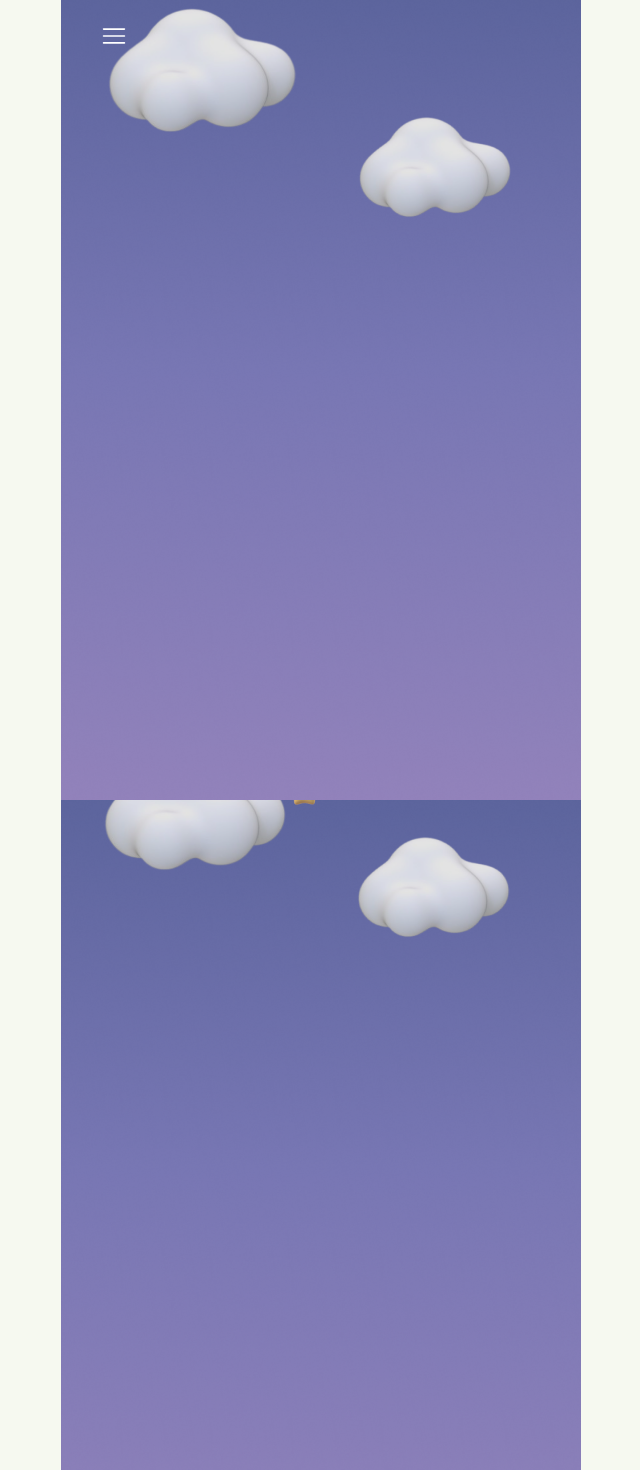
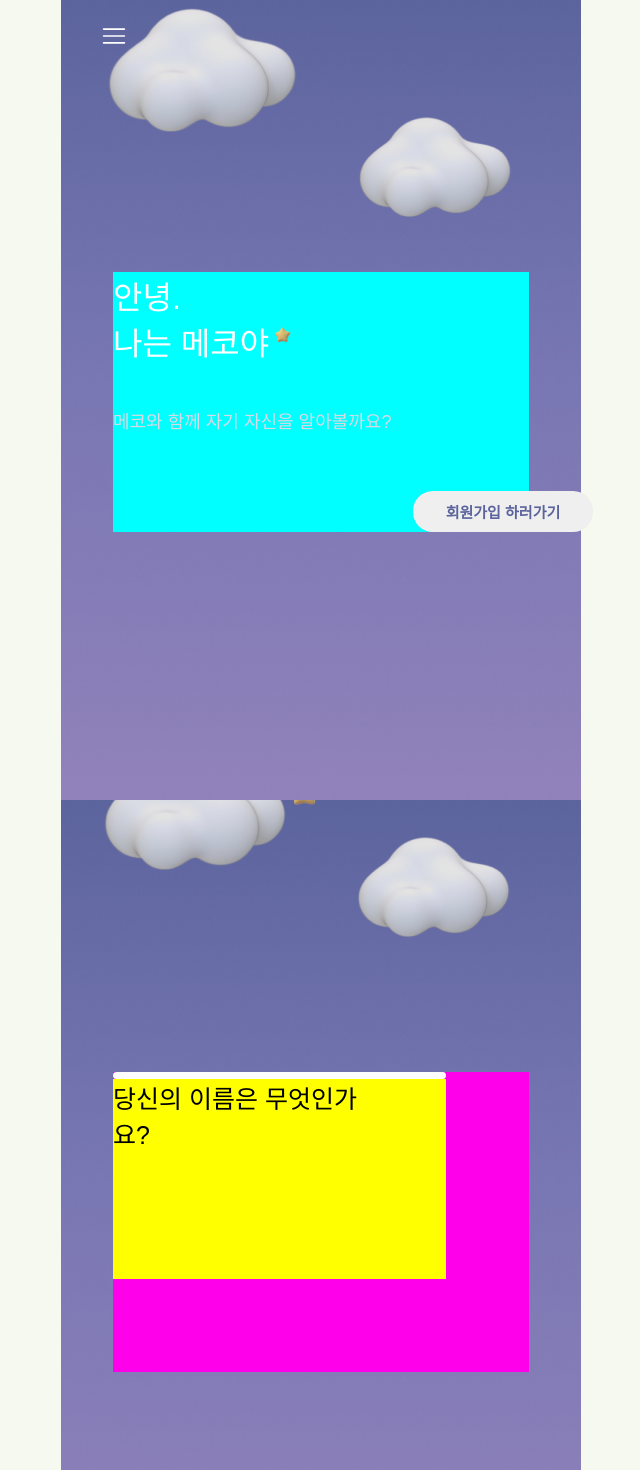
Before and after one commit to hackathon1team/hackathon1_fe, a React (Vite) app: page /signUp in a window 1280 px wide. Shown: the top 1470 px of the page, without its empty margins (319-959 px from the left). Built offline with nearby package versions, Linux system fonts and the light colour scheme.

Commit message:
Design : 회원가입 페이지

```diff
--- a/src/pages/logIn/logInPage.jsx
+++ b/src/pages/logIn/logInPage.jsx
@@ -1,29 +1,35 @@
-
-import styled from 'styled-components'
-import { BackGroundImg } from '../../styles/common'
-import Background from '../../assets/Img/backgroundImg/logInStatistics.png'
-import Meco from '../../assets/Img/LogInImg/Meco.png'
+import styled from 'styled-components';
+import { BackGroundImg } from '../../styles/common';
+import Background from '../../assets/Img/backgroundImg/logInStatistics.png';
+import Meco from '../../assets/Img/LogInImg/Meco.png';
 
 function LogInPage() {
-	return <BackImg>
+    return (
+        <BackImg>
             <Box>
                 <TopBox>
-	<LogoBox>
-		로고
-	</LogoBox>
+                    <LogoBox>로고</LogoBox>
                     <MecoImg src={Meco} alt="" />
                 </TopBox>
                 <MiddleBox>
-<LogInInput type='text' name='' placeholder='아이디를 입력하세요'/>
-<LogInInput type='password' name='' placeholder='비밀번호를 입력하세요'/>
+                    <LogInInput
+                        type="text"
+                        name=""
+                        placeholder="아이디를 입력하세요"
+                    />
+                    <LogInInput
+                        type="password"
+                        name=""
+                        placeholder="비밀번호를 입력하세요"
+                    />
                 </MiddleBox>
                 <BottomBox>
-<LogInBt  type="Button" value="로그인"/>
-<LogInBt  type="Button" value="가입하러 가기"/>
+                    <LogInBt type="Button" value="로그인" />
+                    <LogInBt type="Button" value="가입하러 가기" />
                 </BottomBox>
             </Box>
-
         </BackImg>
+    );
 }
 export default LogInPage;
 
@@ -31,7 +37,7 @@ const BackImg = styled.div`
     ${BackGroundImg(Background)}
     display: flex;
     justify-content: center;
-`
+`;
 
 const Box = styled.div`
     margin-top: 50px;
@@ -40,7 +46,7 @@ height: 500px;
     display: flex;
     flex-direction: column;
     align-items: center;
-`
+`;
 
 const TopBox = styled.div`
     width: 60%;
@@ -49,16 +55,16 @@ margin-top: 20px;
     display: flex;
     justify-content: space-between;
     align-items: center;
-`
+`;
 const MecoImg = styled.img`
-width:56px;
-height:103px;
-`
+    width: 56px;
+    height: 103px;
+`;
 const LogoBox = styled.div`
     width: 30%;
     height: 30px;
     font-size: 30px;
-`
+`;
 const MiddleBox = styled.div`
     width: 75%;
     height: 150px;
@@ -66,8 +72,8 @@ display: flex;
     justify-content: space-between;
     align-items: center;
     justify-content: center;
-flex-direction:column;
-`
+    flex-direction: column;
+`;
 
 const BottomBox = styled.div`
     width: 75%;
@@ -76,35 +82,37 @@ display: flex;
     justify-content: space-between;
     align-items: center;
     justify-content: center;
-flex-direction:column;
-`
+    flex-direction: column;
+`;
 const LogInInput = styled.input`
-    border:0px;
-    width:254px;
-    height:43px;
-    border-radius:10px;
-    font-size:12px;
+    border: 0px;
+    width: 254px;
+    height: 43px;
+    border-radius: 10px;
+    font-size: 12px;
     padding-left: 10px;
-    padding-right:50px;
-    background-color:#6A6B9D;
+    padding-right: 50px;
+    background-color: #6a6b9d;
     font-size: 16px;
-	margin-bottom:20px;
-    &::placeholder{
+    margin-bottom: 20px;
+    &::placeholder {
         color: #edecec;
         opacity: 70%;
     }
-    &:focus {outline: none;}
-`
+    &:focus {
+        outline: none;
+    }
+`;
 const LogInBt = styled.input`
-    border:0px;
-    width:254px;
-    height:43px;
-    border-radius:10px;
-    font-size:16px;
-    background-color: #65628B;
+    border: 0px;
+    width: 254px;
+    height: 43px;
+    border-radius: 10px;
     font-size: 16px;
-	color:#FFFFFF;
-	margin-bottom:24px;
-	padding-top:3px;
+    background-color: #65628b;
+    font-size: 16px;
+    color: #ffffff;
+    margin-bottom: 24px;
+    padding-top: 3px;
     cursor: pointer;
-`
+`;
--- a/src/pages/signUp/signUpPage.jsx
+++ b/src/pages/signUp/signUpPage.jsx
@@ -2,12 +2,32 @@ import styled from 'styled-components';
 import Background from '../../assets/Img/backgroundImg/signUp_1.png';
 import Background1 from '../../assets/Img/backgroundImg/signUp_2.png';
 import { BackGroundImg } from '../../styles/common';
+import Star from '../../assets/Img/signUpImg/star.png';
 
 function SignUpPage() {
     return (
         <>
-            <BackImg></BackImg>
-            <BackImg1></BackImg1>
+            <BackImg>
+                <Box>
+                    <TopBox>
+                        안녕.
+                        <br />
+                        나는 메코야
+                        <StarImg src={Star} alt="" />
+                    </TopBox>
+                    <BottomBox>메코와 함께 자기 자신을 알아볼까요?</BottomBox>
+
+                    <SignUpButton>회원가입 하러가기</SignUpButton>
+                </Box>
+            </BackImg>
+            <BackImg1>
+                <Container>
+                    <CompleteLine></CompleteLine>
+                    <NameBox0>
+                        <NameBox1>당신의 이름은 무엇인가요?</NameBox1>
+                    </NameBox0>
+                </Container>
+            </BackImg1>
         </>
     );
 }
@@ -15,7 +35,86 @@ export default SignUpPage;
 
 const BackImg = styled.div`
     ${BackGroundImg(Background)}
+    display: flex;
+    justify-content: center;
 `;
+
+const Box = styled.div`
+    margin-top: 200px;
+    width: 80%;
+    height: 260px;
+    display: flex;
+    flex-direction: column;
+    justify-content: space-between;
+    background-color: aqua;
+`;
+
+const TopBox = styled.div`
+    width: 80%;
+    height: 100px;
+    font-size: 32px;
+    color: white;
+`;
+
+const StarImg = styled.img`
+    width: 17px;
+    height: 16px;
+    margin-bottom: 12px;
+    margin-left: 5px;
+`;
+const BottomBox = styled.div`
+    width: 80%;
+    height: 50px;
+    font-size: 18px;
+    color: #dad9e3;
+`;
+
 const BackImg1 = styled.div`
     ${BackGroundImg(Background1)}
+    display: flex;
+    justify-content: center;
 `;
+
+const SignUpButton = styled.button`
+    border: none;
+    border-radius: 20px;
+    width: 180px;
+    font-size: 15px;
+    color: #5a639c;
+    padding: 10px 20px;
+    font-weight: 700;
+    margin-left: 300px;
+`;
+
+const CompleteLine = styled.div`
+    width: 80%;
+    height: 7px;
+    background-color: #ffffff;
+    border-radius: 10px;
+`;
+
+const Container = styled.div`
+    margin-top: 200px;
+    width: 80%;
+    height: 300px;
+    display: flex;
+    flex-direction: column;
+    background-color: #ff00ea;
+`;
+
+const NameBox1 = styled.div`
+    width: 80%;
+    font-size: 25px;
+    display: flex;
+    flex-direction: column;
+    justify-content: space-between;
+    background-color: yellow;
+`;
+const NameBox0 = styled.div`
+    width: 80%;
+    height: 200px;
+    display: flex;
+    flex-direction: column;
+    justify-content: space-between;
+    background-color: yellow;
+`;
```
Also changed, not shown: src/assets/Img/signUpImg/star.png (added). Lines whose indentation alone changed are shown as unchanged.
